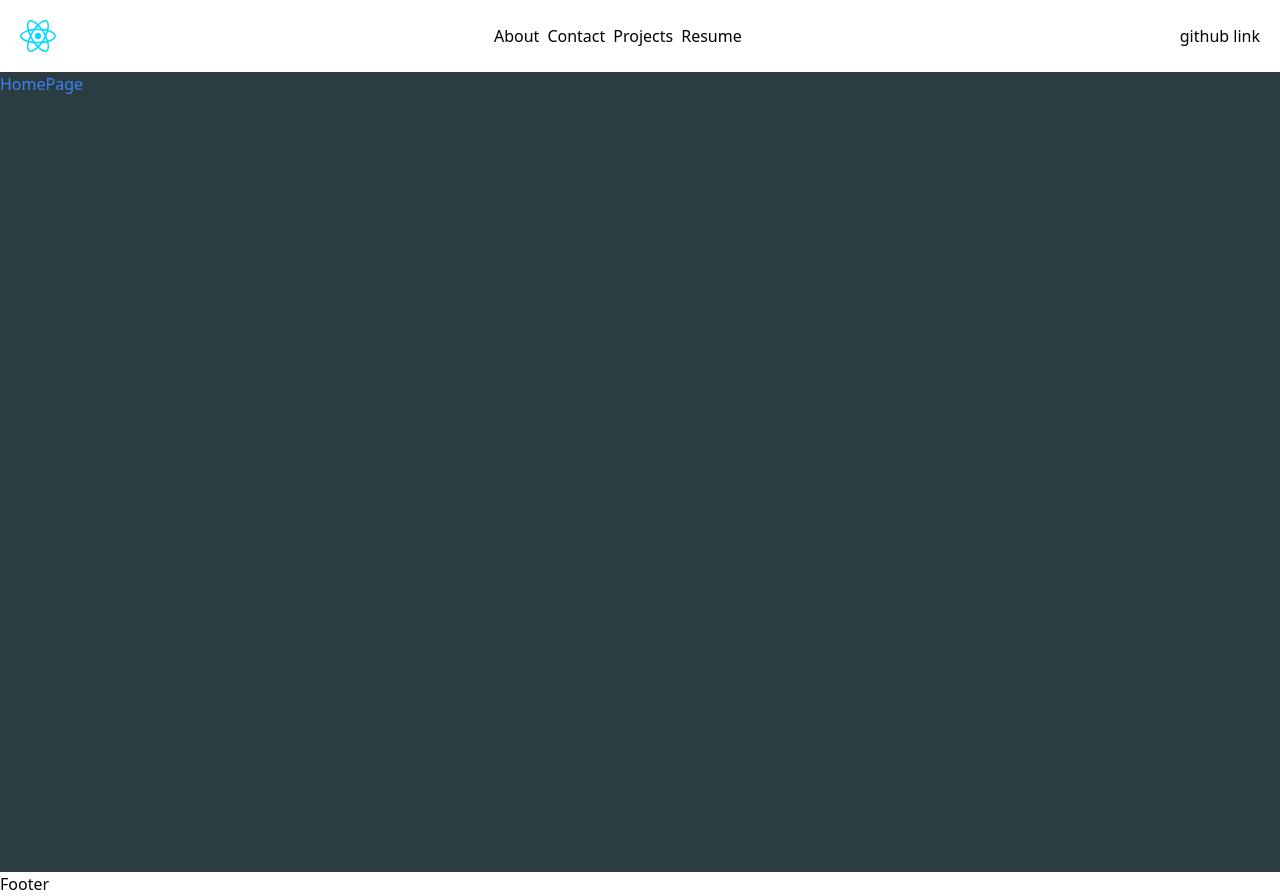
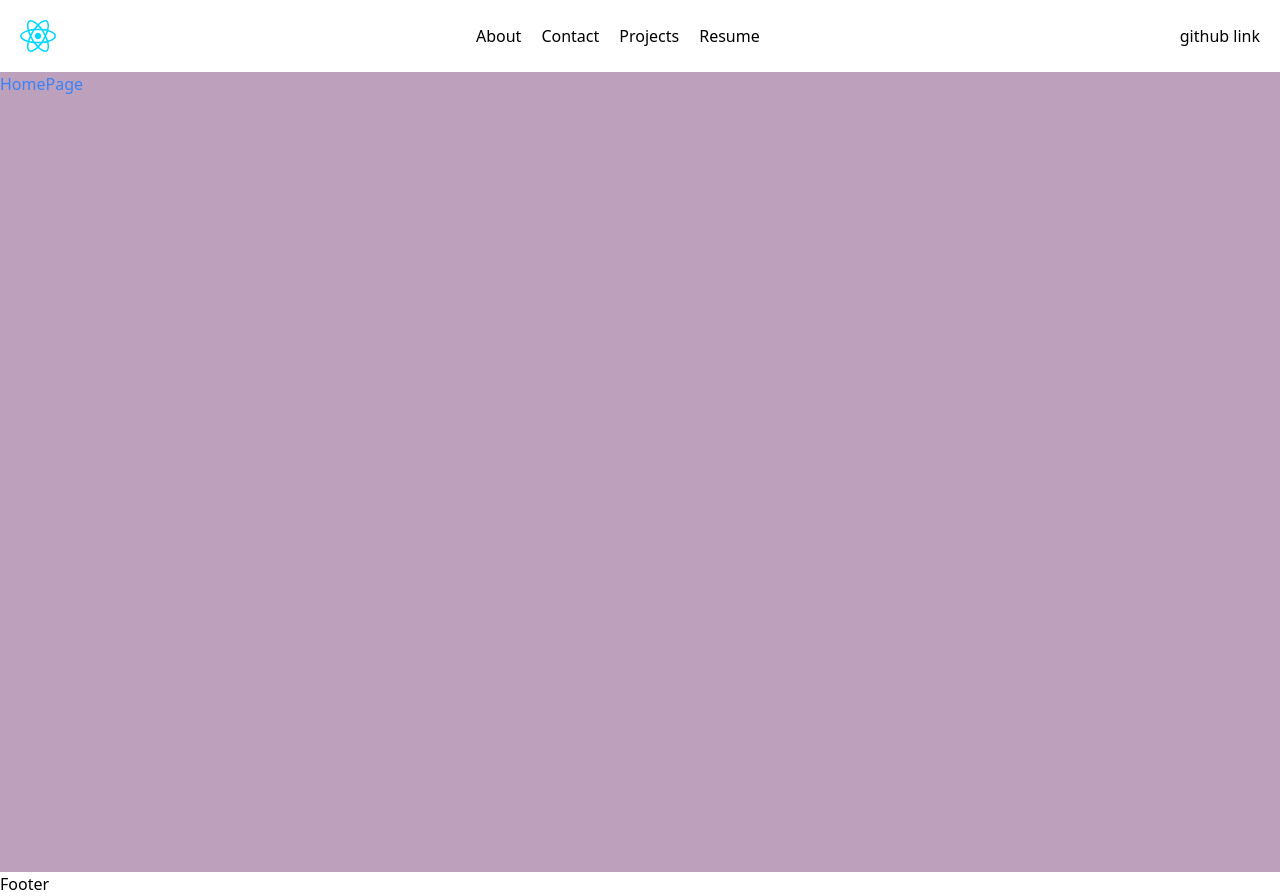
Before and after one commit to celina2304/portfolio, a React (Vite) app: page / in a window 1280 px wide. Built offline with nearby package versions, Linux system fonts and the light colour scheme.

Commit message:
changed color

```diff
--- a/src/components/Header.tsx
+++ b/src/components/Header.tsx
@@ -8,7 +8,7 @@ export default function Header() {
       <nav>
         <div className="flex items-center justify-between p-5">
           <img src={icon} alt="icon" />
-          <ul className="flex items-center justify-between gap-2">
+          <ul className="flex items-center justify-between gap-5">
             {pages.map((page, index) => {
               return (
                 <li key={`header-page${page.title}_${index}`}>
--- a/src/pages/Home.tsx
+++ b/src/pages/Home.tsx
@@ -1,7 +1,5 @@
 export default function Home() {
   return (
-    <div className="h-[100vh] w-[100vw] bg-gunmetal text-blue-500 ">
-      HomePage
-    </div>
+    <div className="h-[100vh] w-[100vw] bg-lilac text-blue-500 ">HomePage</div>
   );
 }
```
